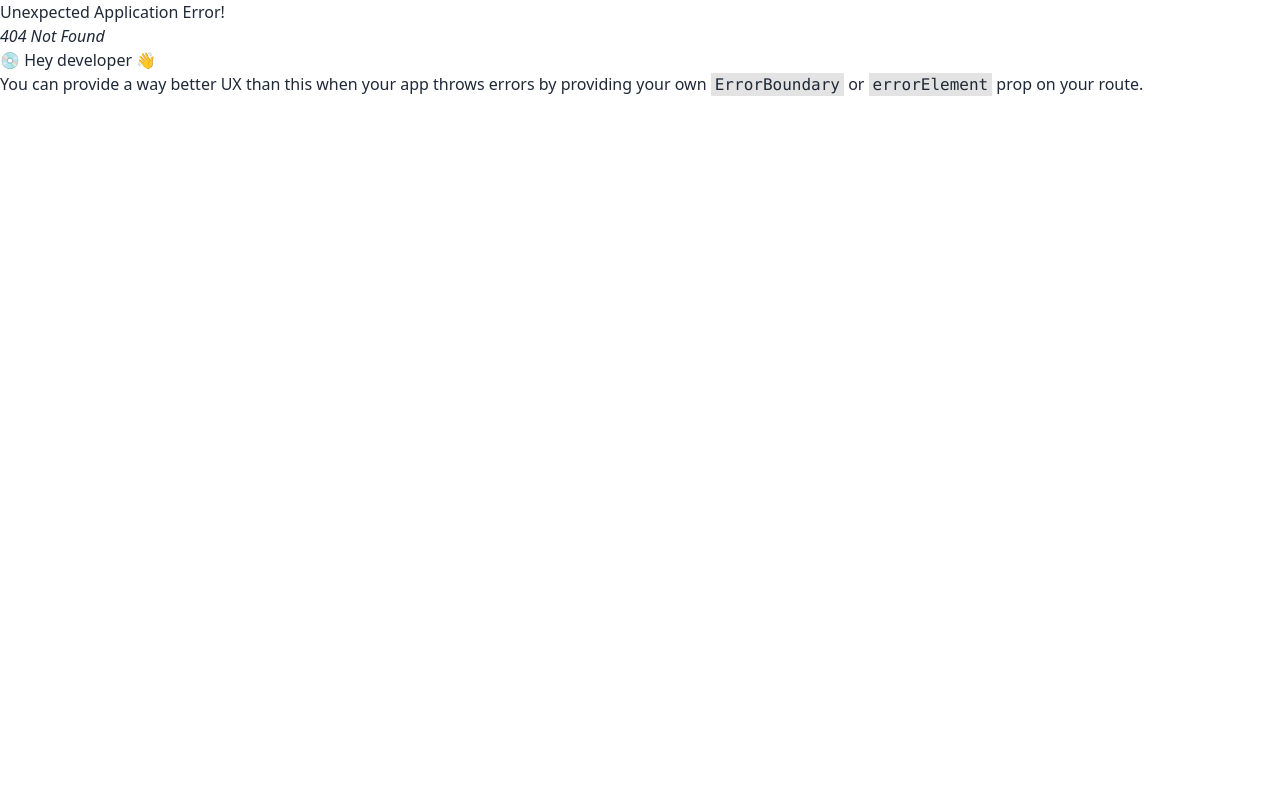
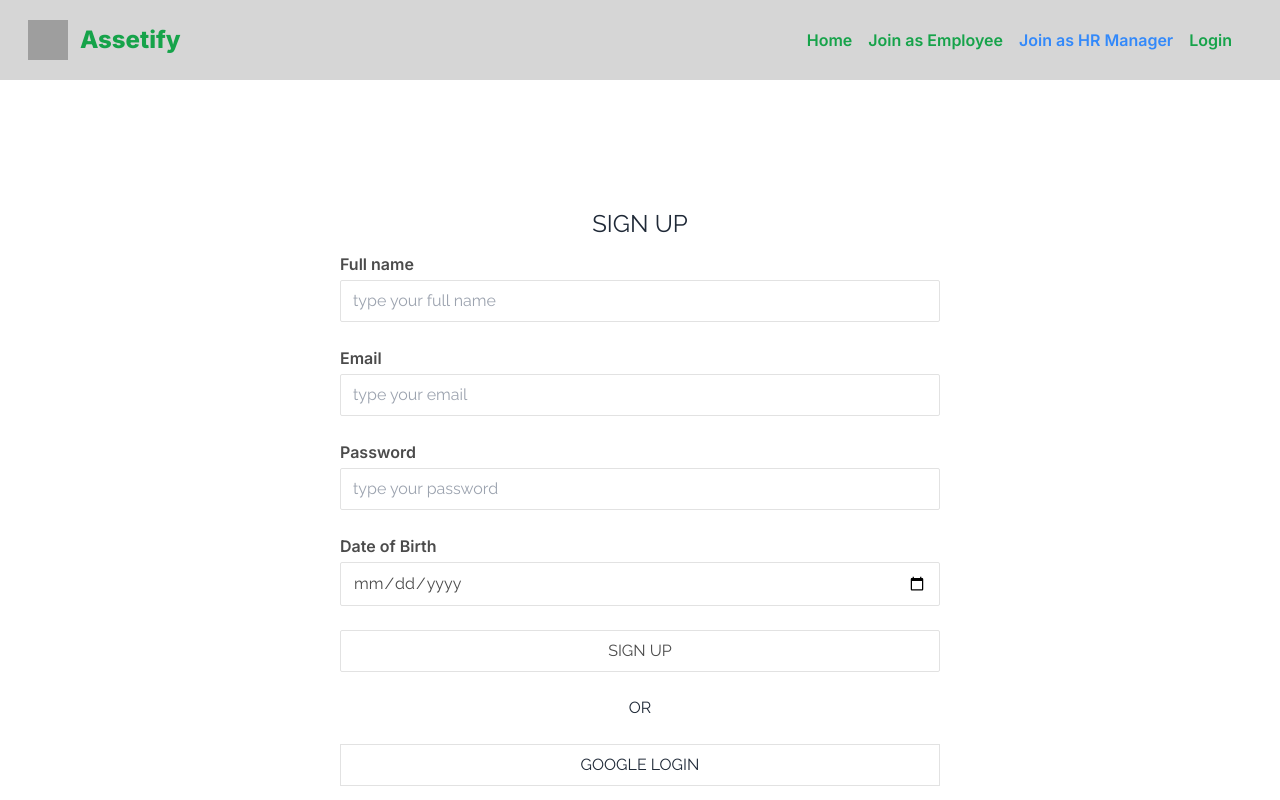
Before and after one commit to abujafarch/assetify-client, a React (Vite) app: page /hr-register in a window 1280 px wide. Before the commit this address had no page. Shown: the top 800 px of the page. Built offline with nearby package versions, Linux system fonts and the light colour scheme; grey boxes are pictures that could not be loaded.

Commit message:
employee signup page added

```diff
--- a/index.html
+++ b/index.html
@@ -4,7 +4,7 @@
     <meta charset="UTF-8" />
     <link rel="icon" type="image/svg+xml" href="https://i.ibb.co/ck1nYbn/assetify-tr.png" />
     <meta name="viewport" content="width=device-width, initial-scale=1.0" />
-    <title>Vite + React</title>
+    <title>Assetify</title>
   </head>
   <body>
     <div id="root"></div>
--- /dev/null
+++ b/src/Layout/Pages/JoinAsEmployee/InputFeild.jsx
@@ -0,0 +1,12 @@
+
+
+const InputFeild = ({ title, type, placeholder, InputClasses, value }) => {
+    return (
+        <div className="font-inter">
+            <p className="mb-1 text-[#4b4b4b] font-semibold">{title}</p>
+            <input className={`outline-none text-[#4b4b4b] font-raleway border border-[#e2e2e2] rounded-sm w-full px-3 py-2 ${InputClasses}`} placeholder={placeholder} value={value} type={type} />
+        </div>
+    );
+};
+
+export default InputFeild;
--- /dev/null
+++ b/src/Layout/Pages/JoinAsEmployee/JoinAsEmployee.jsx
@@ -0,0 +1,25 @@
+import InputFeild from "./InputFeild";
+
+
+const JoinAsEmployee = () => {
+    return (
+        <div className="px-3 sm:px-6 md:px-8 sm:pt-14 lg:py-52 md:py-20 lg:px-10">
+            <h2 className="font-raleway uppercase text-center text-xl xs:text-2xl">Sign Up</h2>
+            <div className="pb-5 space-y-6 max-w-[600px] mx-auto pt-3">
+                <form className="space-y-6">
+                    <InputFeild title={"Full name"} type={"text"} placeholder={"type your full name"}></InputFeild>
+                    <InputFeild title={"Email"} type={"email"} placeholder={"type your email"}></InputFeild>
+                    <InputFeild title={"Password"} type={"password"} placeholder={"type your password"}></InputFeild>
+                    <InputFeild title={"Date of Birth"} type={"date"}></InputFeild>
+
+                    <InputFeild type={"submit"} value={"Sign up"} InputClasses={"cursor-pointer uppercase"}></InputFeild>
+                </form>
+                <p className="font-raleway uppercase text-center py-">or</p>
+                <button className="w-full border border-[#e2e2e2] py-2 px-3 uppercase font-raleway">Google login</button>
+            </div>
+
+        </div>
+    );
+};
+
+export default JoinAsEmployee;
--- /dev/null
+++ b/src/Layout/Pages/Shared/Profile/SharedProfile.jsx
@@ -0,0 +1,17 @@
+import React from 'react';
+
+const SharedProfile = () => {
+    return (
+        <div className='flex flex-col items-center'>
+            <h1 className="font-raleway mt-3 xs:text-xl text-[#a8a7a7] font-light uppercase mb-5 text-center">My Profile</h1>
+            <div className='text-[#a8a7a7] w-full xs:w-max flex items-center flex-col bg-[#ffffff03] font-raleway border rounded-sm border-[#ffffff10] p-5'>
+                <img className='w-24 h-24 rounded-sm mb-7' src="https://i.ibb.co/whW8Hnb/360-F-60785976-MUAspg-GG0-Zccrdc-Xgx-XGR9ih-Q3-Iq-VNHh.jpg" />
+                <h3 className='uppercase mb-2 text-center'>Abujafar Chhaleh Nameem</h3>
+                <h3 className='text-center'>Email: 357jafar@gmail.com</h3>
+                <button className="px-3 text-[#a8a7a7] mt-3 uppercase text-xs py-[6px] rounded-sm border border-[#ffffff1f]">update</button>
+            </div>
+        </div>
+    );
+};
+
+export default SharedProfile;
--- a/src/hooks/useUserStatus.jsx
+++ b/src/hooks/useUserStatus.jsx
@@ -1,7 +1,7 @@
 
 
 let employee = false
-let hr = true
+let hr = false
 
 const useUserStatus = () => {
     return [employee, hr]
```
Also changed, not shown: src/Router/Router.jsx (+19 -1 lines).
